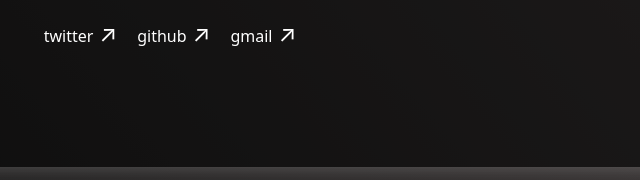
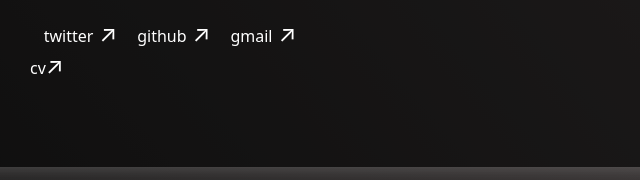
Before and after one commit to iam-saju/saju.me, a plain HTML site: page index.html in a window 1280 px wide. Shown: the part 617-797 px from the top of the page, 0-640 px from the left. Drawn offline with Linux system fonts and the light colour scheme.

Commit message:
added cv

```diff
--- a/index.html
+++ b/index.html
@@ -45,6 +45,7 @@
                     <span><a href="https://x.com/Saju_b_">twitter<span class="logo">&#x2197;</span></a></span>
                     <span><a href="https://github.com/iam-saju">github<span class="logo">&#x2197;</span></a></span>
                     <span><a href="https://gmail.com">gmail<span class="logo">&#x2197;</span></a></span></div></span>
+                    <span><a href="files/cv.pdf">cv<span class="logo">&#x2197;</span></a></span></div></span>
                 </div>
             </div>
 
```
Also changed, not shown: 1 other file.
